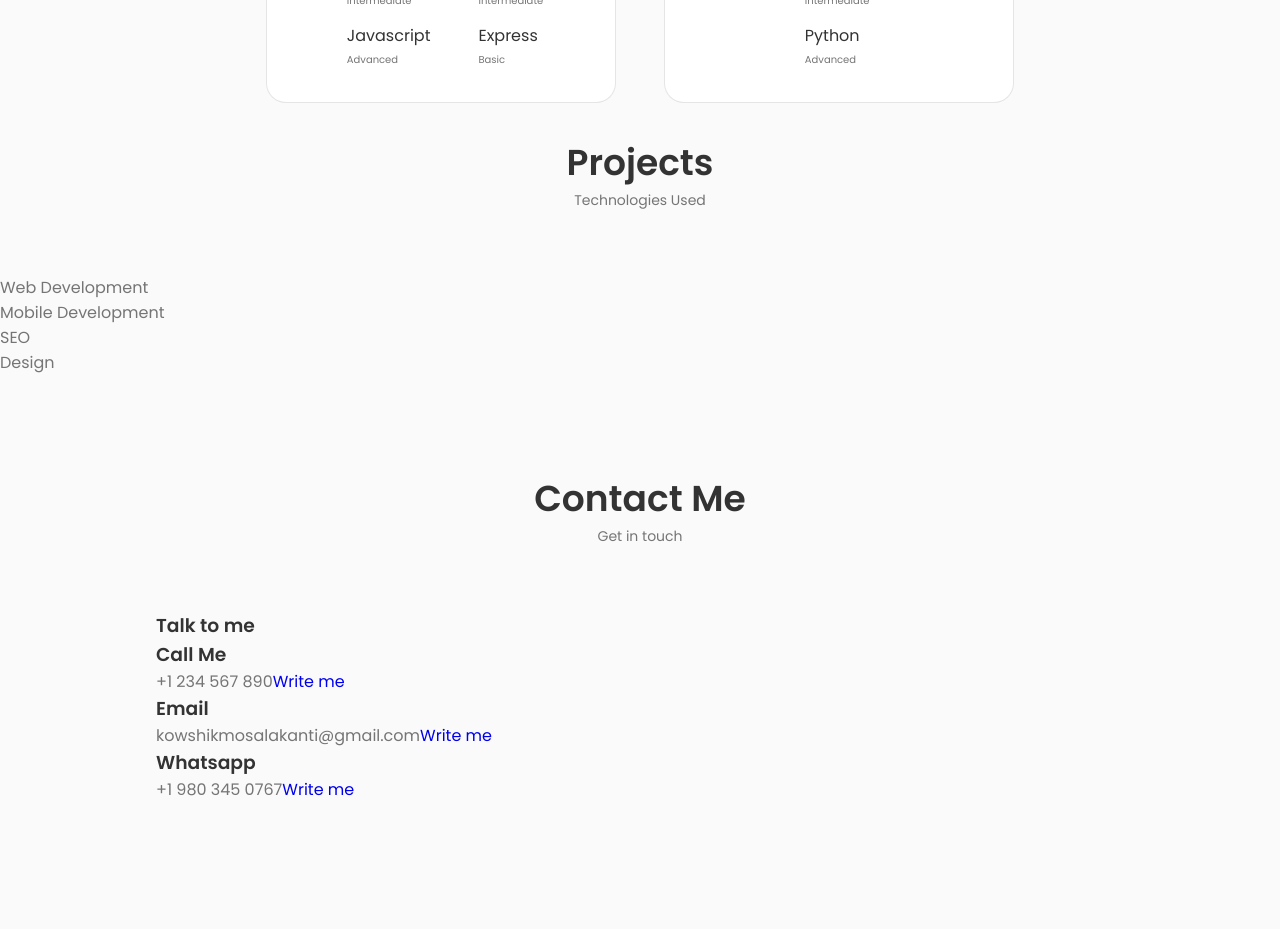
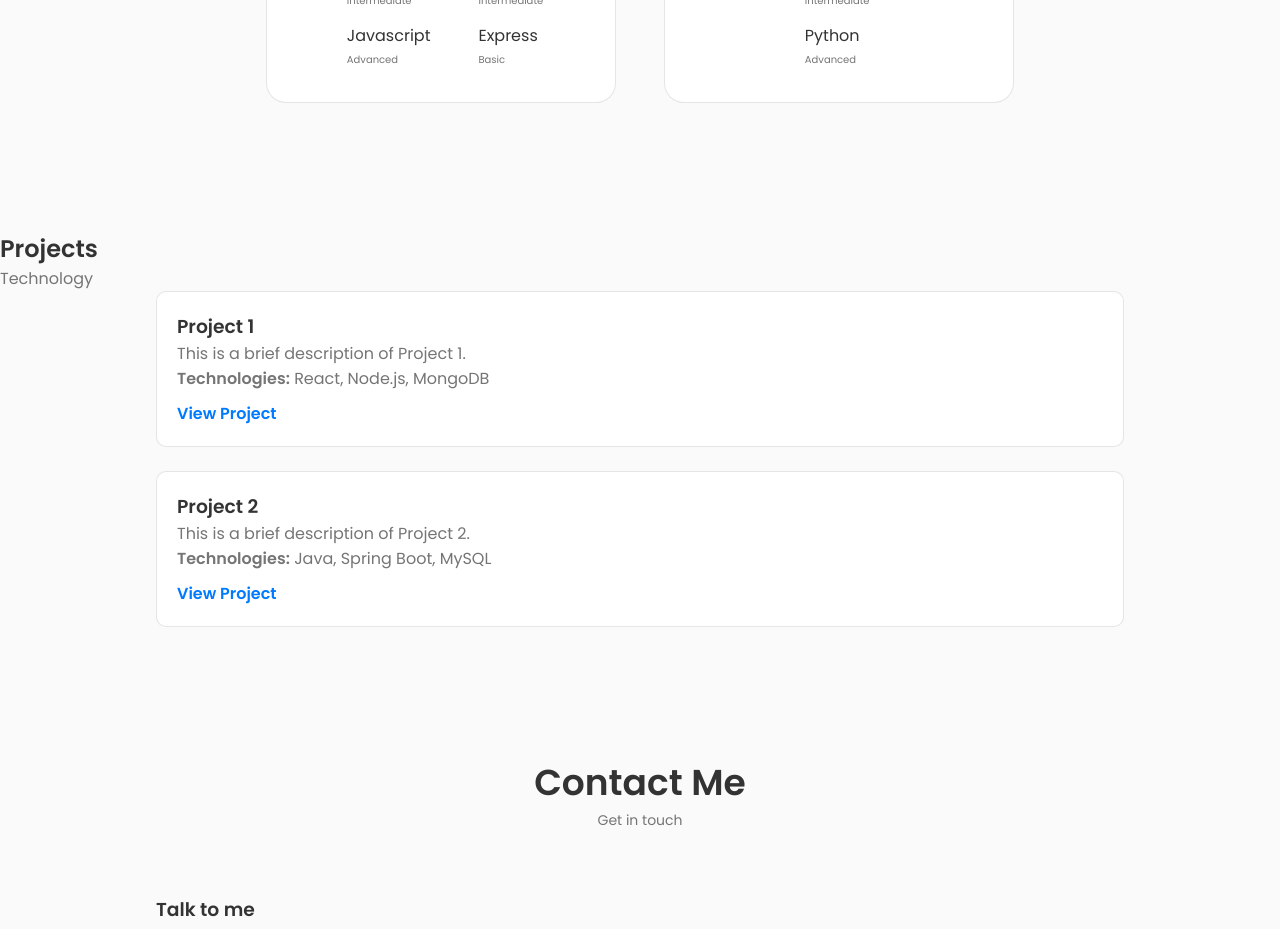
Before and after one commit to kowshik4/My-Website, a React (Create React App) app: page / in a window 1280 px wide. Shown: the part 3540-4469 px from the top of the page. Before the commit the page ends 4398 px from the top, so only its background shows below. Built offline with nearby package versions, Linux system fonts and the light colour scheme.

Commit message:
projects

```diff
--- a/src/components/projects/Projects.jsx
+++ b/src/components/projects/Projects.jsx
@@ -1,18 +1,47 @@
 import React from 'react';
+import './projects.css';
 
-const Services = () => {
+
+const projects = [
+    {
+      title: 'Project 1',
+      description: 'This is a brief description of Project 1.',
+      technologies: ['React', 'Node.js', 'MongoDB'],
+      link: 'https://github.com/username/project1',
+    },
+    {
+      title: 'Project 2',
+      description: 'This is a brief description of Project 2.',
+      technologies: ['Java', 'Spring Boot', 'MySQL'],
+      link: 'https://github.com/username/project2',
+    },
+    // Add more projects as needed
+  ];
+
+
+  const ProjectCard = ({ project }) => (
+    <div className="project-card">
+      <h3>{project.title}</h3>
+      <p>{project.description}</p>
+      <p><strong>Technologies:</strong> {project.technologies.join(', ')}</p>
+      <a href={project.link} target="_blank" rel="noopener noreferrer" className="project-link">
+        View Project
+      </a>
+    </div>
+  );
+
+const Projects = () => {
     return (
-        <project className='projects section' id = 'projects'>
-            <h2 className='section__title'>Projects</h2>
-            <span className='section__subtitle'>Technologies Used</span>
-        <ul>
-            <li>Web Development</li>
-            <li>Mobile Development</li>
-            <li>SEO</li>
-            <li>Design</li>
-        </ul>
-        </project>
+        <section className='projects section' id='projects'>
+            <h2 className='projects__title'>Projects</h2>
+            <span className='projects__subtitle'>Technology</span>
+            <div className="projects__container container grid">
+            {projects.map((project, index) => (
+                <ProjectCard key={index} project={project} />
+            ))}
+            </div>
+        </section>
     );
     };
 
-export default Services;
+export default Projects;
--- a/src/components/projects/projects.css
+++ b/src/components/projects/projects.css
@@ -0,0 +1,32 @@
+ .projects-container {
+    grid-template-columns: repeat(2, 350px);
+    padding: 20px;
+    text-align: center;
+  }
+
+  .projects-grid {
+    display: grid;
+    align-items: flex-start;
+    row-gap: 1rem;
+    grid-template-columns: repeat(auto-fit, minmax(300px, 1fr));
+    gap: 20px;
+  }
+
+  .project-card {
+    padding: 20px;
+    border: 1px solid rgba(0, 0, 0, 0.1);
+    border-radius: 10px;
+    background-color: var(--container-color);
+  }
+
+  .project-link {
+    display: inline-block;
+    margin-top: 10px;
+    color: #007bff;
+    text-decoration: none;
+    font-weight: bold;
+  }
+
+  .project-link:hover {
+    text-decoration: underline;
+  }
```
